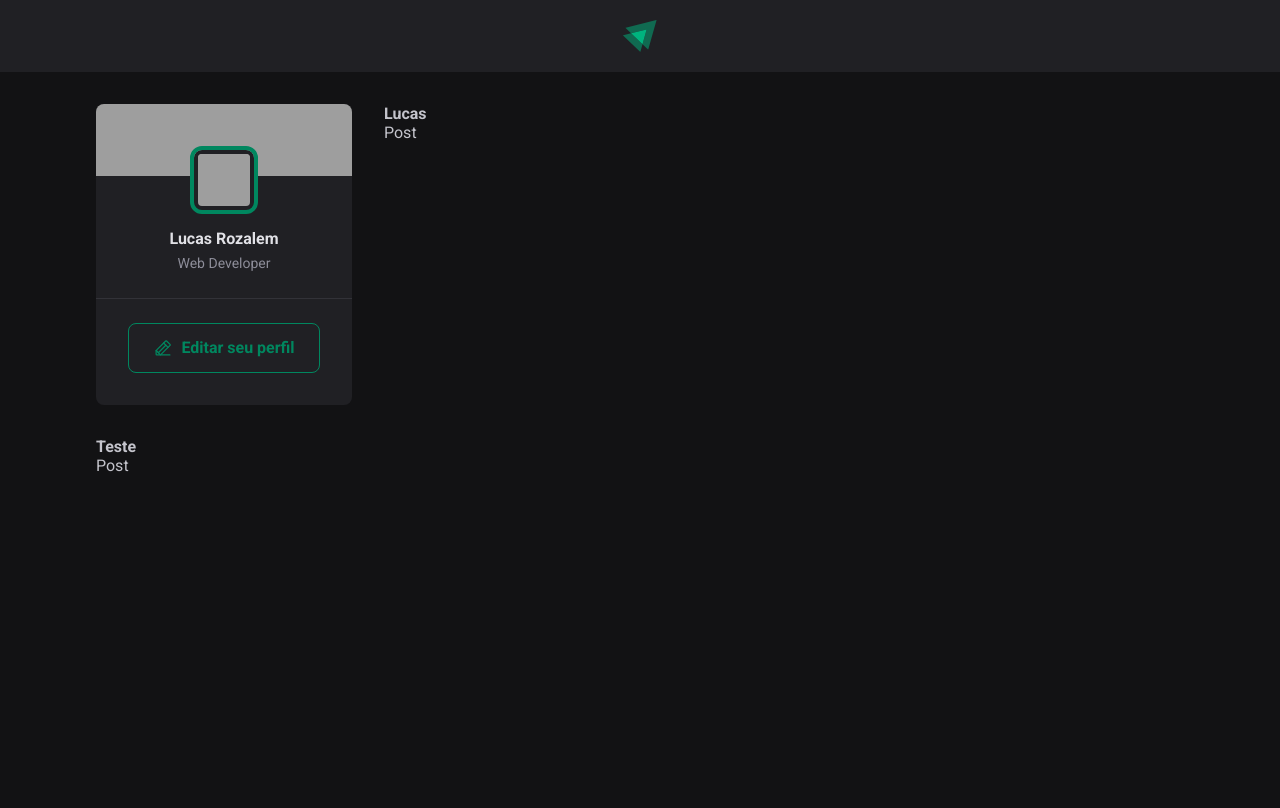
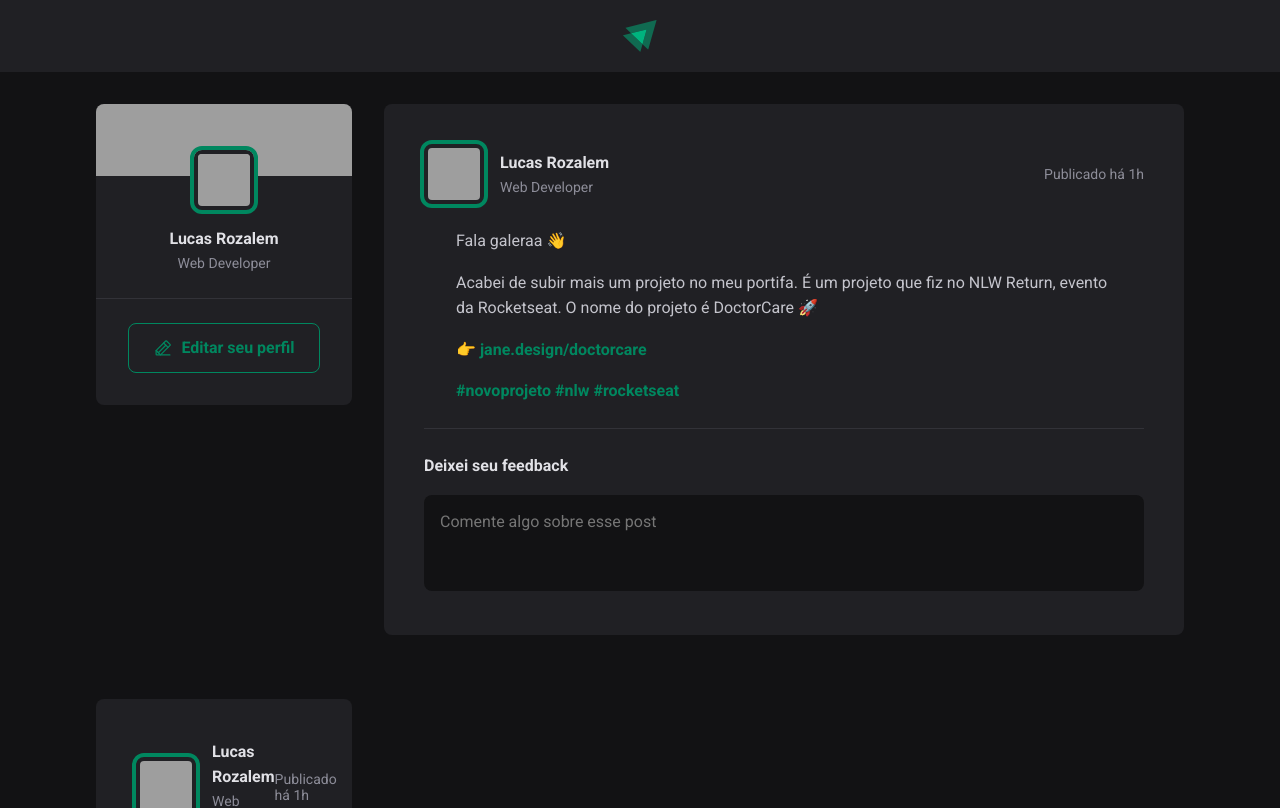
Before and after one commit to lucasrozalem/ignite-reactjs-2022, a React (Vite) app in the folder 01-fundamentos-reactjs/: page / in a window 1280 px wide. Shown: the top 808 px of the page. Built offline with nearby package versions, Linux system fonts and the light colour scheme; grey boxes are pictures that could not be loaded.

Commit message:
feat: finaliza posts

```diff
--- a/01-fundamentos-reactjs/src/App.jsx
+++ b/01-fundamentos-reactjs/src/App.jsx
@@ -1,4 +1,4 @@
-import { Post } from "./Post";
+import { Post } from "./components/Post";
 import { Header } from "./components/Header";
 import styles from "./App.module.css";
 
--- a/01-fundamentos-reactjs/src/Post.jsx
+++ /dev/null
@@ -1,9 +0,0 @@
- export function Post(props) {
-  console.log(props)
-  return (
-   <div>
-     <strong>{props.author}</strong>
-    <p>{props.content}</p>
-   </div>
-  )
-}
--- /dev/null
+++ b/01-fundamentos-reactjs/src/components/Post.jsx
@@ -0,0 +1,50 @@
+/* eslint-disable react/no-unknown-property */
+import styles from "./Post.module.css";
+
+export function Post() {
+  return (
+    <article className={styles.post}>
+      <header>
+        <div className={styles.author}>
+          <img
+            className={styles.avatar}
+            src="https://github.com/lucasrozalem.png"
+          />
+          <div className={styles.authorInfo}>
+            <strong>Lucas Rozalem</strong>
+            <span>Web Developer</span>
+          </div>
+        </div>
+
+        <time title="11 de Maio ás 08:13h" dataTime="2022-05-11 08:13:30">
+          Publicado há 1h
+        </time>
+      </header>
+
+      <div className={styles.content}>
+        <p>
+          <p> Fala galeraa 👋</p>
+          <p>
+            Acabei de subir mais um projeto no meu portifa. É um projeto que fiz
+            no NLW Return, evento da Rocketseat. O nome do projeto é DoctorCare
+            🚀
+          </p>
+          <p>
+            👉<a href="#"> jane.design/doctorcare</a>
+          </p>
+          <p>
+            <a href="#"> #novoprojeto #nlw #rocketseat</a>
+          </p>
+        </p>
+      </div>
+
+      <form className={styles.commentForm}>
+        <strong> Deixei seu feedback</strong>
+        <textarea placeholder="Comente algo sobre esse post" />
+        <footer>
+          <button type="submit">Publicar</button>
+        </footer>
+      </form>
+    </article>
+  );
+}
--- /dev/null
+++ b/01-fundamentos-reactjs/src/components/Post.module.css
@@ -0,0 +1,121 @@
+.post {
+  background: var(--gray-800);
+  border-radius: 8px;
+  padding: 2.5rem;
+}
+
+.post + .post {
+  margin-top: 2rem;
+}
+
+.content {
+  line-height: 1.6;
+  color: var(--gray-300);
+  margin-top: 1.5rem;
+}
+
+.content p {
+  margin: 1rem;
+}
+
+.content a {
+  font-weight: bold;
+  color: var(--green-500);
+  text-decoration: none;
+}
+
+.content a:hover {
+  color: var(--green-300);
+}
+
+.post > header {
+  display: flex;
+  align-items: center;
+  justify-content: space-between;
+}
+
+.post > header > time {
+  font-size: 0.875rem;
+  color: var(--gray-400);
+}
+
+.author {
+  display: flex;
+  align-items: center;
+  gap: 1rem;
+}
+
+.author img {
+  width: calc(3rem + 12px);
+  height: calc(3rem + 12px);
+  border-radius: 8px;
+  border: 4px solid var(--gray-800);
+  outline: 4px solid var(--green-500);
+}
+
+.authorInfo {
+  display: flex;
+  flex-direction: column;
+}
+
+.authorInfo strong {
+  color: var(--gray-100);
+  line-height: 1.6;
+}
+
+.authorInfo span {
+  font-size: 0.875rem;
+  color: var(--gray-400);
+  line-height: 1.6;
+}
+
+.commentForm {
+  width: 100%;
+  margin-top: 1.5rem;
+  padding-top: 1.5rem;
+  border-top: 1px solid var(--gray-600);
+}
+
+.commentForm > strong {
+  line-height: 1.6;
+  color: var(--gray-100);
+}
+
+.commentForm textarea {
+  width: 100%;
+  background: var(--gray-900);
+  border: 0;
+  resize: none;
+  height: 6rem;
+  padding: 1rem;
+  border-radius: 8px;
+  color: var(--gray-100);
+  line-height: 1.4;
+  margin-top: 1rem;
+}
+
+.commentForm footer {
+  visibility: hidden;
+  max-height: 0;
+}
+
+.coomentForm:focus-within footer {
+  visibility: visible;
+  max-height: none;
+}
+
+.commentForm button[type="submit"] {
+  padding: 1rem 1rem;
+  margin-top: 1rem;
+  border-radius: 8px;
+  border: 0;
+  background: var(--green-500);
+  color: var(--white);
+  font-weight: bold;
+  cursor: pointer;
+
+  transition: background-color 0.2s;
+}
+.commentForm button[type="submit"]:hover {
+  background: var(--green-300);
+}
--- a/01-fundamentos-reactjs/src/global.css
+++ b/01-fundamentos-reactjs/src/global.css
@@ -8,7 +8,13 @@
   --gray-800: #202024;
   --gray-900: #121214;
 
+  --green-300: #00b37e;
   --green-500: #00875f;
+}
+
+:focus {
+    outline: transparent;
+    box-shadow: 0 0 0 2px var(--green-500);
 }
 
 * {
@@ -24,8 +30,11 @@ body {
   -webkit-font-smoothing: antialiased;
 }
 
-body, input, textarea, button {
-    font-family: 'Roboto', sans-serif;
+body,
+input,
+textarea,
+button {
+  font-family: "Roboto", sans-serif;
   font-weight: 400;
   font-size: 1rem;
 }
```
Lines whose indentation alone changed are shown as unchanged.
